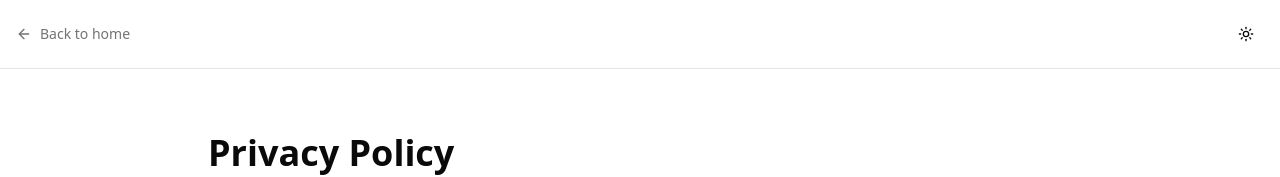
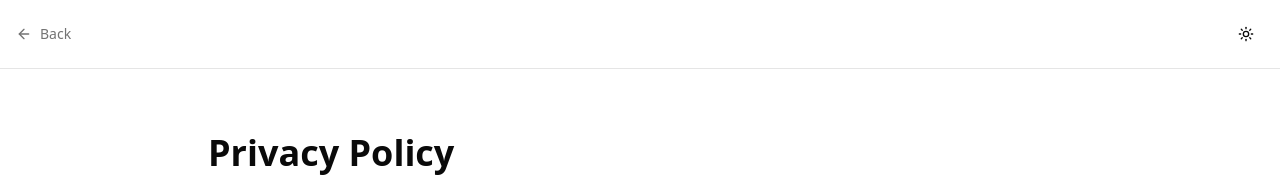
Before and after one commit to allanweber/nutrition-app, a Next.js app: page /privacy in a window 1280 px wide. Shown: the top 177 px of the page. Built offline with nearby package versions, Linux system fonts and the light colour scheme.

Commit message:
feat: enhance LegalLayout with back navigation and dynamic link styling

```diff
--- a/src/app/(legal)/layout.tsx
+++ b/src/app/(legal)/layout.tsx
@@ -1,25 +1,41 @@
+'use client';
+
 import { ThemeSwitcher } from '@/components/theme-switcher';
 import Link from 'next/link';
 import { ArrowLeft } from 'lucide-react';
+import { useRouter, usePathname } from 'next/navigation';
 
 export default function LegalLayout({
   children,
 }: {
   children: React.ReactNode;
 }) {
+  const router = useRouter();
+  const pathname = usePathname();
+
+  const goBack = () => {
+    // Check if there's a previous page in history
+    if (window.history.length > 1) {
+      router.back();
+    } else {
+      // If no history, go to home
+      router.push('/');
+    }
+  };
+
   return (
     <div className="min-h-screen bg-background">
       {/* Navigation */}
       <div className="sticky top-0 z-50 bg-background/95 backdrop-blur-sm border-b border-border">
         <div className="container mx-auto px-4 py-4">
           <div className="flex items-center justify-between">
-            <Link
-              href="/"
+            <button
+              onClick={goBack}
               className="flex items-center space-x-2 text-muted-foreground hover:text-foreground transition-colors"
             >
               <ArrowLeft className="w-4 h-4" />
-              <span className="text-sm font-medium">Back to home</span>
-            </Link>
+              <span className="text-sm font-medium">Back</span>
+            </button>
             <ThemeSwitcher />
           </div>
         </div>
@@ -38,10 +54,10 @@ export default function LegalLayout({
               &copy; {new Date().getFullYear()} NutritionTracker. All rights reserved.
             </p>
             <div className="flex items-center space-x-6">
-              <Link href="/terms" className="text-sm text-muted-foreground hover:text-foreground transition-colors">
+              <Link href="/terms" className={`text-sm hover:text-foreground transition-colors ${pathname === '/terms' ? 'text-foreground' : 'text-muted-foreground'}`}>
                 Terms of Service
               </Link>
-              <Link href="/privacy" className="text-sm text-muted-foreground hover:text-foreground transition-colors">
+              <Link href="/privacy" className={`text-sm hover:text-foreground transition-colors ${pathname === '/privacy' ? 'text-foreground' : 'text-muted-foreground'}`}>
                 Privacy Policy
               </Link>
               <Link href="mailto:support@nutritiontracker.com" className="text-sm text-muted-foreground hover:text-foreground transition-colors">
```
